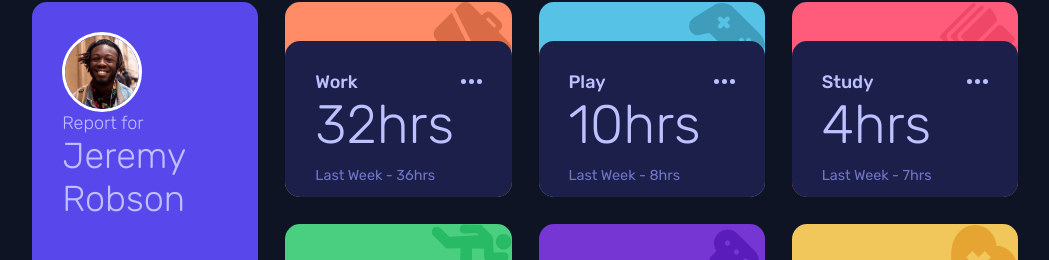
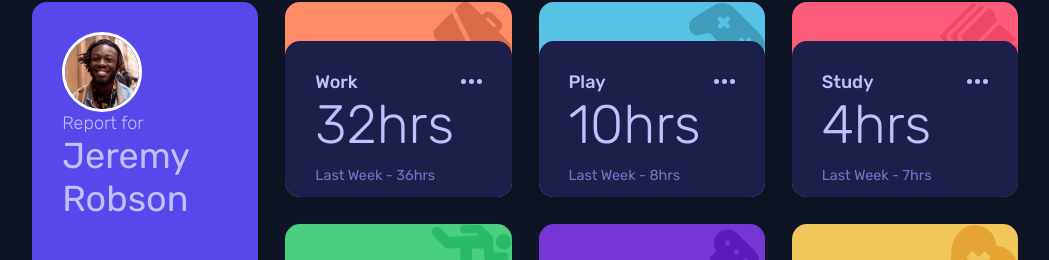
Before and after one commit to nathsantoliver/time-tracking-dashboard-main, a plain HTML site: page index.html in a window 1280 px wide. Shown: the part 190-450 px from the top of the page, without its empty margins (115-1164 px from the left). Drawn offline with Linux system fonts and the light colour scheme.

Commit message:
adding h1 tag

```diff
--- a/assets/css/style.css
+++ b/assets/css/style.css
@@ -110,7 +110,9 @@ h1, h2, h3, p, span {
 }
 
 .profile__name {
+    text-align: start;
     font-size: 2em;
+    font-weight: 400;
 }
 
 .profile__info {
--- a/index.html
+++ b/index.html
@@ -15,7 +15,7 @@
 
                 <div class="profile__present">
                     <p>Report for</p>
-                    <p class="profile__name">Jeremy Robson</p>
+                    <h1 class="profile__name">Jeremy Robson</h1>
                 </div>
             </div>
             <nav class="profile__info" id="infoValue">
```
